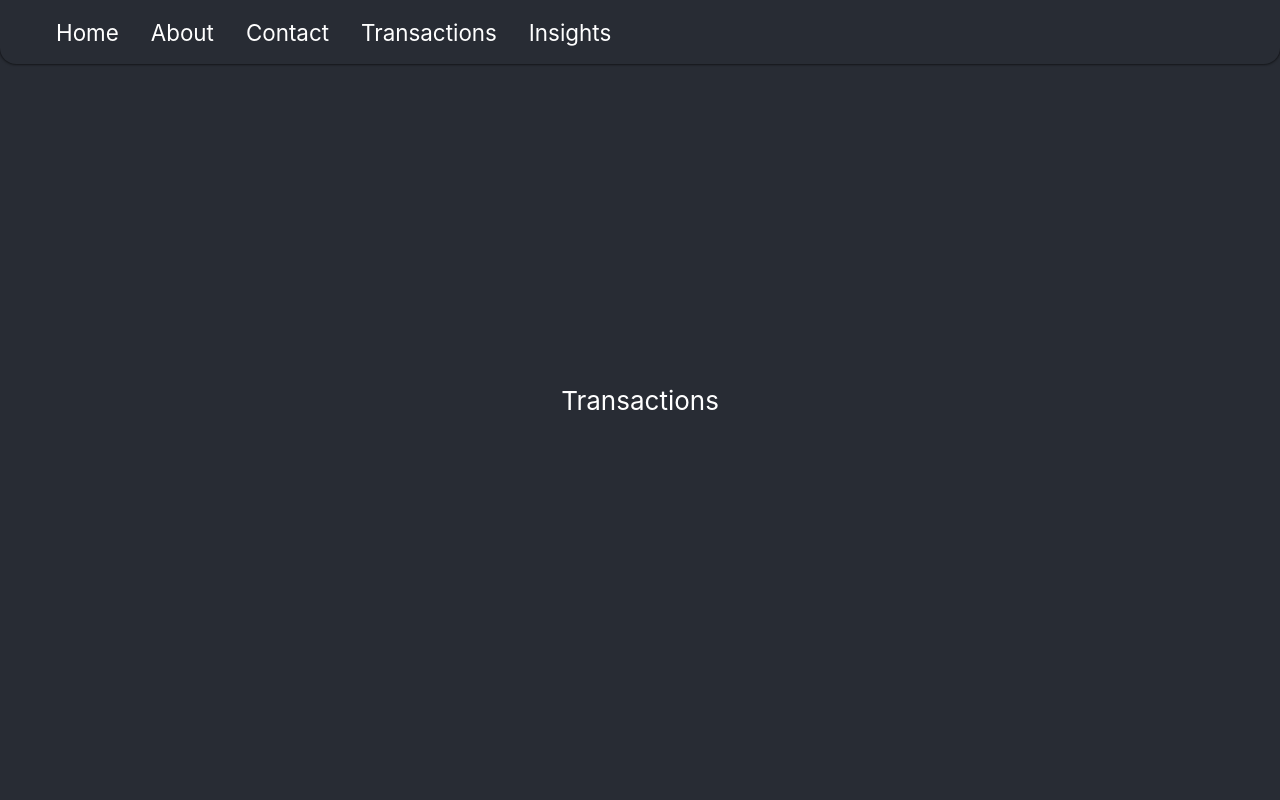
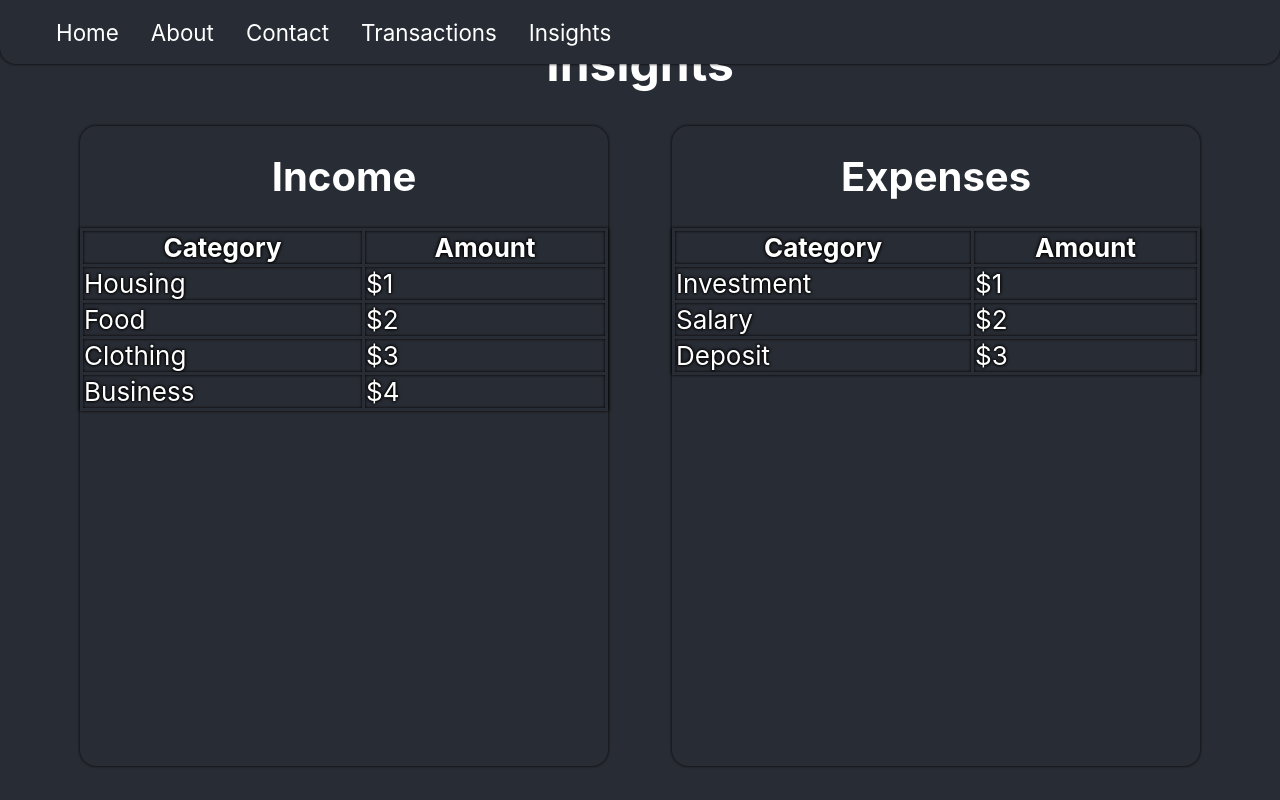
Before and after one commit to when-2-meet-dupe/speech-app, a React (Create React App) app in the folder client/: page /transactions in a window 1280 px wide. Built offline with nearby package versions, Linux system fonts and the light colour scheme.

Commit message:
Moved table

```diff
--- a/client/src/pages/Insights.js
+++ b/client/src/pages/Insights.js
@@ -1,16 +1,33 @@
-import React, { useState } from 'react';
+import React, { useState } from "react";
 import "../App.css";
 
 export default function Insights() {
+  // configure these lists with database info
+  let incomesList = [
+    "Housing",
+    "$1",
+    "Food",
+    "$",
+    "Clothing",
+    "$1",
+    "Business",
+    "$4",
+  ];
+  let expensesList = [
+    "Investment",
+    "$1",
+    "Salary",
+    "$",
+    "Deposit",
+    "$1",
+    "Business",
+    "$4",
+  ];
 
-  // configure these lists with database info
-  let incomesList = ["Housing", "$1","Food","$","Clothing","$1", "Business", "$4"]
-  let expensesList = ["Investment", "$1","Salary","$","Deposit","$1", "Business", "$4"]
+  const [incomes, setIncomes] = useState(incomesList);
+  const [expenses, setExpenses] = useState(expensesList);
 
-  const [incomes, setIncomes] = useState(incomesList)
-  const [expenses, setExpenses] = useState(expensesList)
-
-  const [tempNum, setTempNum] = useState(0)
+  const [tempNum, setTempNum] = useState(0);
 
   // const renderIncomes = incomes.map((income) => {
   //   console.log(incomes)
@@ -33,58 +50,9 @@ export default function Insights() {
 
   // })
 
-
   return (
     <div className="App-header">
-      <h1 className="insightsTitle">Insights</h1>
-      <div className="cards">
-        <div className="card1">
-          <h1>Income</h1>
-          <table>
-            <tr>
-              <th>Category</th>
-              <th>Amount</th>
-            </tr>
-            <tr>
-              <td>Housing</td>
-              <td>$1</td>
-            </tr>
-            <tr>
-              <td>Food</td>
-              <td>$2</td>
-            </tr>
-            <tr>
-              <td>Clothing</td>
-              <td>$3</td>
-            </tr>
-            <tr>
-              <td>Business</td>
-              <td>$4</td>
-            </tr>
-          </table>
-        </div>
-        <div className="card2">
-          <h1>Expenses</h1>
-          <table>
-            <tr>
-              <th>Category</th>
-              <th>Amount</th>
-            </tr>
-            <tr>
-              <td>Investment</td>
-              <td>$1</td>
-            </tr>
-            <tr>
-              <td>Salary</td>
-              <td>$2</td>
-            </tr>
-            <tr>
-              <td>Deposit</td>
-              <td>$3</td>
-            </tr>
-          </table>
-          </div>
-      </div>
+      <p>yo</p>
     </div>
   );
 }
--- a/client/src/pages/Transactions.js
+++ b/client/src/pages/Transactions.js
@@ -3,7 +3,55 @@ import "../App.css";
 export default function Transactions() {
   return (
     <div className="App-header">
-      <div>Transactions</div>
+      <h1 className="insightsTitle">Insights</h1>
+      <div className="cards">
+        <div className="card1">
+          <h1>Income</h1>
+          <table>
+            <tr>
+              <th>Category</th>
+              <th>Amount</th>
+            </tr>
+            <tr>
+              <td>Housing</td>
+              <td>$1</td>
+            </tr>
+            <tr>
+              <td>Food</td>
+              <td>$2</td>
+            </tr>
+            <tr>
+              <td>Clothing</td>
+              <td>$3</td>
+            </tr>
+            <tr>
+              <td>Business</td>
+              <td>$4</td>
+            </tr>
+          </table>
+        </div>
+        <div className="card2">
+          <h1>Expenses</h1>
+          <table>
+            <tr>
+              <th>Category</th>
+              <th>Amount</th>
+            </tr>
+            <tr>
+              <td>Investment</td>
+              <td>$1</td>
+            </tr>
+            <tr>
+              <td>Salary</td>
+              <td>$2</td>
+            </tr>
+            <tr>
+              <td>Deposit</td>
+              <td>$3</td>
+            </tr>
+          </table>
+        </div>
+      </div>
     </div>
   );
 }
```
Also changed, not shown: client/src/global/Nav.js (+18 -14 lines).
